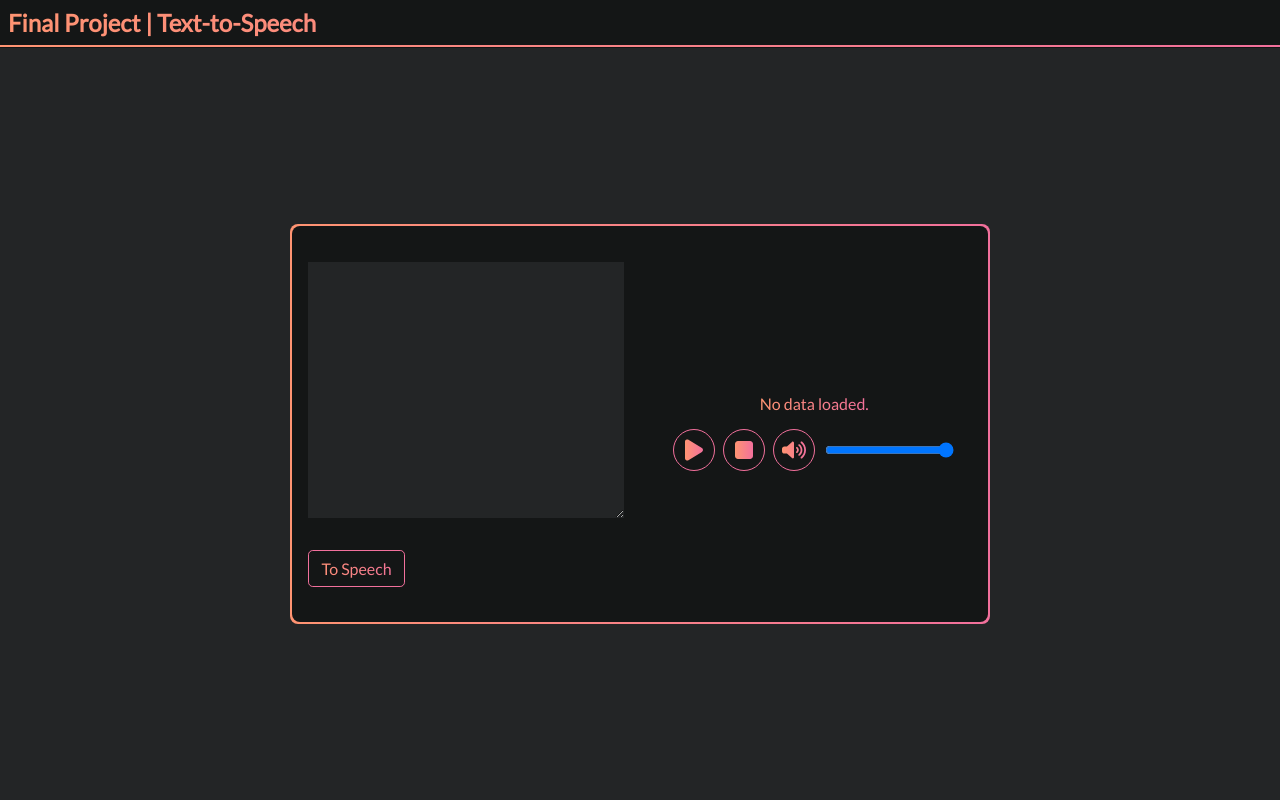
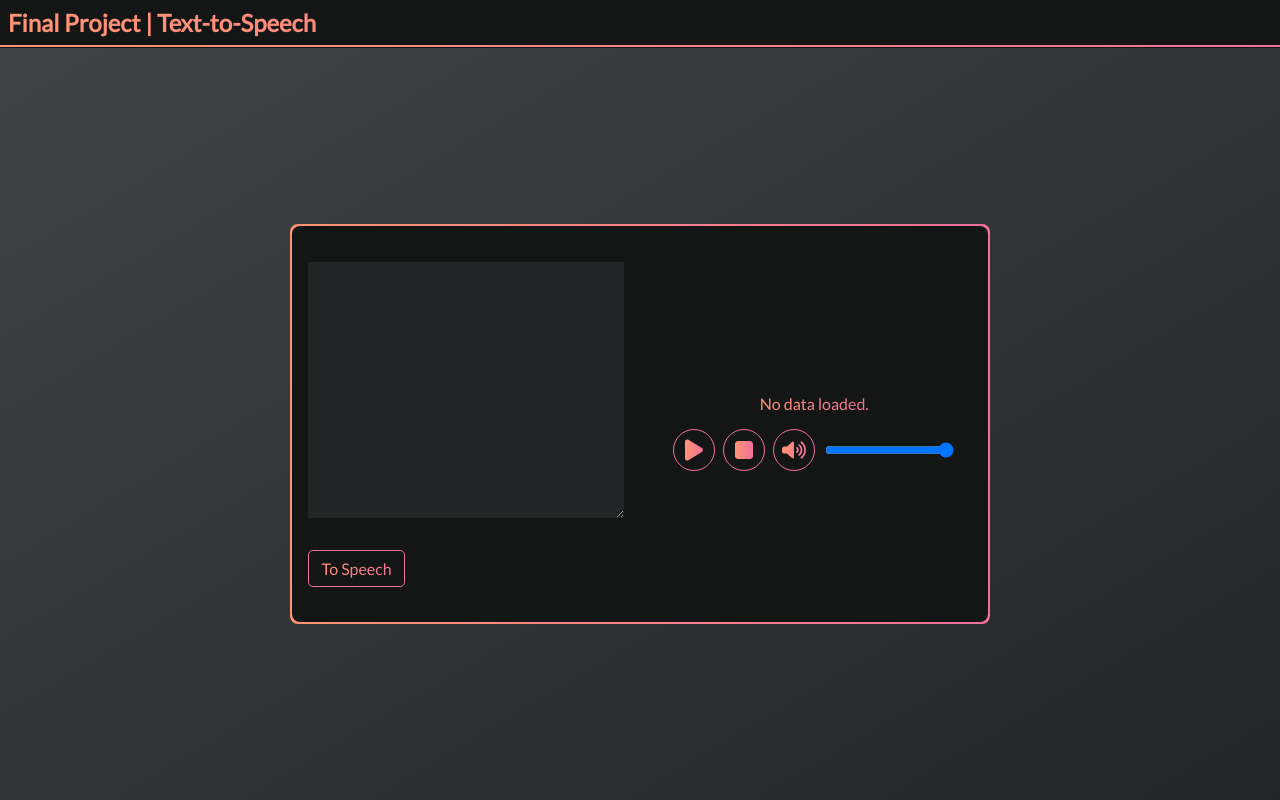
Before and after one commit to reurairin/ML_2S_Final, a React (Vite) app in the folder tts-client/: page / in a window 1280 px wide. Built offline with nearby package versions, Linux system fonts and the light colour scheme.

Commit message:
change background

```diff
--- a/tts-client/src/components/TTSPage/TTSPage.module.css
+++ b/tts-client/src/components/TTSPage/TTSPage.module.css
@@ -24,6 +24,20 @@
 }
 
 @media screen and (min-width: 700px) {
+    .page {
+        background: #232526; /* fallback for old browsers */
+        background: -webkit-linear-gradient(
+            to bottom right,
+            #414345,
+            #232526
+        ); /* Chrome 10-25, Safari 5.1-6 */
+        background: linear-gradient(
+            to bottom right,
+            #414345,
+            #232526
+        ); /* W3C, IE 10+/ Edge, Firefox 16+, Chrome 26+, Opera 12+, Safari 7+ */
+    }
+
     .container {
         grid-template-columns: 1fr 1fr;
         grid-template-rows: 1fr;
```
